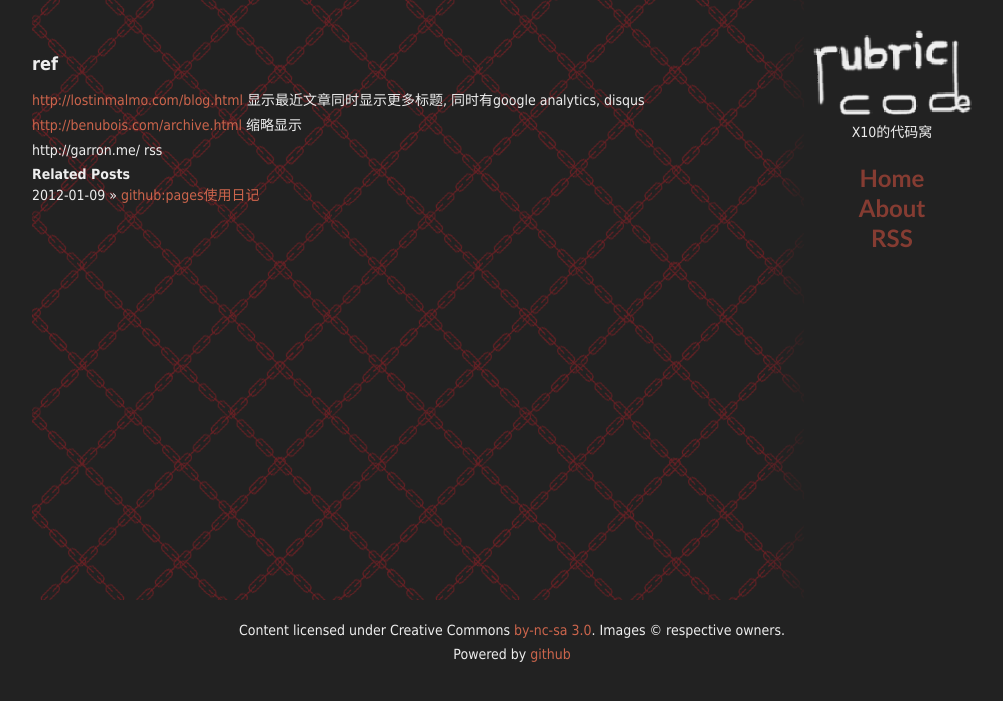
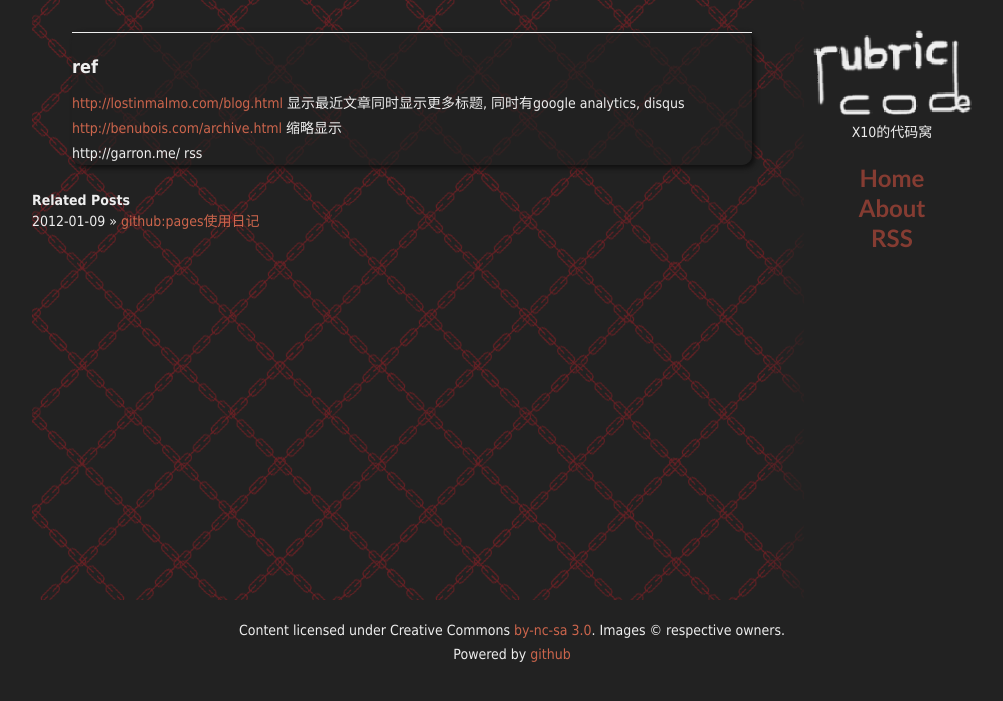
Before and after one commit to zolunx10/zolunx10.github.com, a Jekyll site: the page built from _posts/web/2012-01-11-about_theme.md, in a window 1280 px wide. Shown: the top 701 px of the page, without its empty margins (128-1131 px from the left). Built offline with Jekyll 4.4.1, drawn with Linux system fonts in a browser that asks for light colours; nearby versions of some CDN libraries.

Commit message:
ADD: meta bar of .post

```diff
--- a/_config.yml
+++ b/_config.yml
@@ -1,4 +1,5 @@
 name: "Rubric Code"
-desc: X10的代码窝
+desc: "X10的代码窝"
+url: "http://code.x10.im"
 permalink: /blog/:categories/:title.html
-paginate: 1
+paginate: 5
--- a/_layouts/post.html
+++ b/_layouts/post.html
@@ -1,9 +1,14 @@
 ---
 layout: default
 ---
-<div id="post" class="markdown-body">
-{{ content }}
-</div>
+<article class="post markdown-body">
+        <h1 class="title">
+          <a href="{{ post.url }}">{{ post.title }}</a>
+        </h1>
+  <div class="entry">
+    {{ content }}
+  </div>
+</article>
 
 <div id="related">
   <h2>Related Posts</h2>
--- a/css/devil_survivor.css
+++ b/css/devil_survivor.css
@@ -45,7 +45,6 @@
   bottom:30%;
   left:0;
   width:100%;
-  max-width:960px;
   height:1px; line-height:1px;
 }
 #page-nav a {
@@ -64,7 +63,7 @@
 }
 #page-nav .next {
   background-position:-100px 0;
-  top:0; right:1%;
+  top:0; right:5%;
 }
 
 .title a {
@@ -90,4 +89,31 @@
 .post .title {
 }
 .post .entry {
+  margin:0 0 20px 0;
 }
+.post .meta {
+  background:url(devil/meta_bg.png) repeat-x 0 center;
+  width:707px;
+  padding:0 10px;
+  line-height:25px;
+  height:25px;
+  margin-left:-24px;
+  margin-bottom: -23px;
+  border-radius:0 0 8px 8px;
+}
+.post .meta time {
+  float:left;
+  width:90px;
+}
+.post .meta .tags {
+  width:550px;
+  float:right;
+  text-align:right;
+}
+.post .meta  a {
+  margin-left:10px;
+  color:#888;
+}
+.post .meta a:hover {
+  color:#EEE;
+}
```
Also changed, not shown: atom.xml (+5 -5 lines), index.html (+8 -3 lines), css/devil/meta_bg.png (added).
